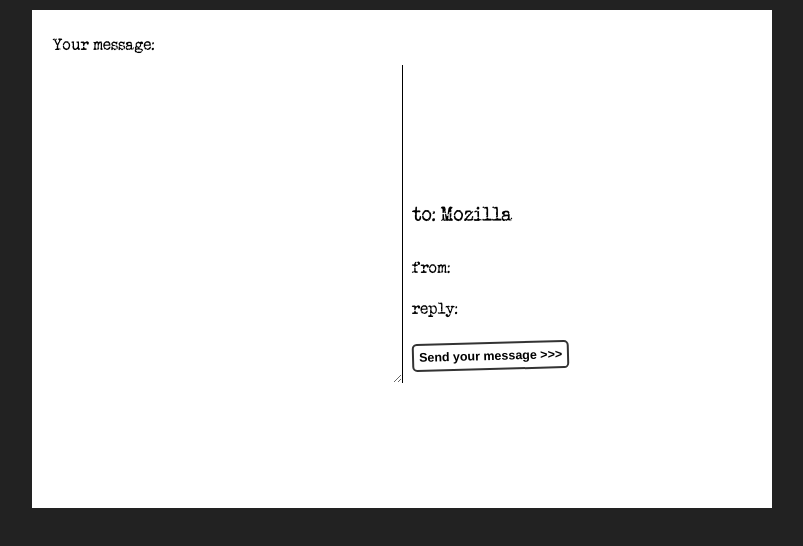
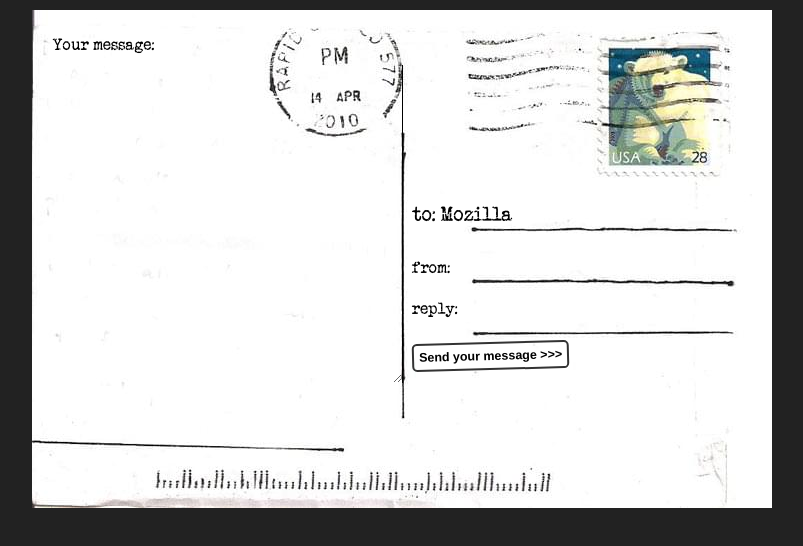
Before and after one commit to AmmarReloaded/web-form-postcard, a plain HTML site: page index.html in a window 1280 px wide. Shown: the whole page, without its empty margins (238-1041 px from the left). Drawn offline with Linux system fonts and the light colour scheme.

Commit message:
Add background image

```diff
--- a/styles.css
+++ b/styles.css
@@ -28,7 +28,7 @@ form {
   margin : 0 auto;
   padding: 1em;
   box-sizing: border-box;
-  background : #FFF url(background.jpg);
+  background : #FFF url(./images/background.jpg);
 
   /* we create our grid */
   display  : grid;
```
